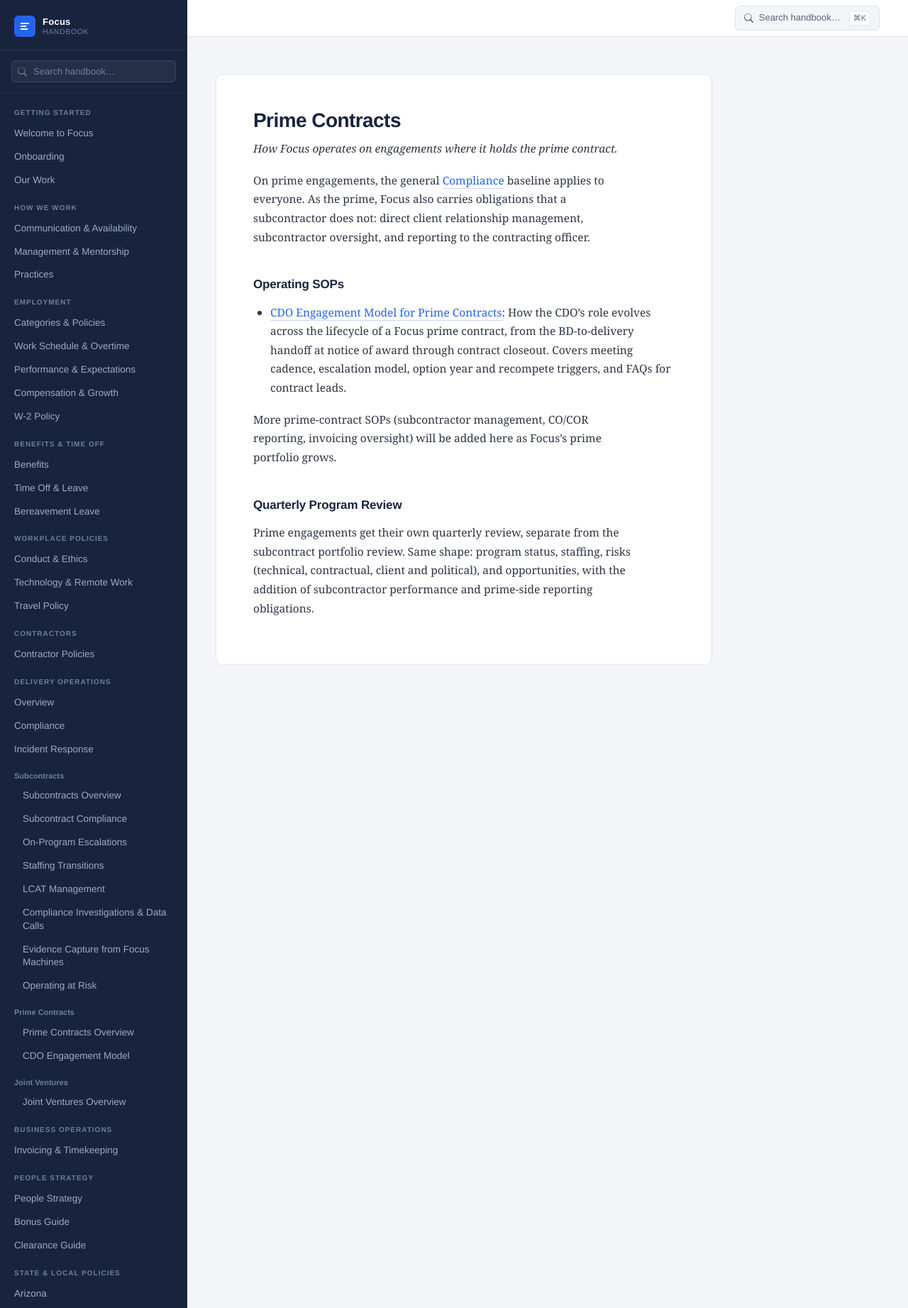
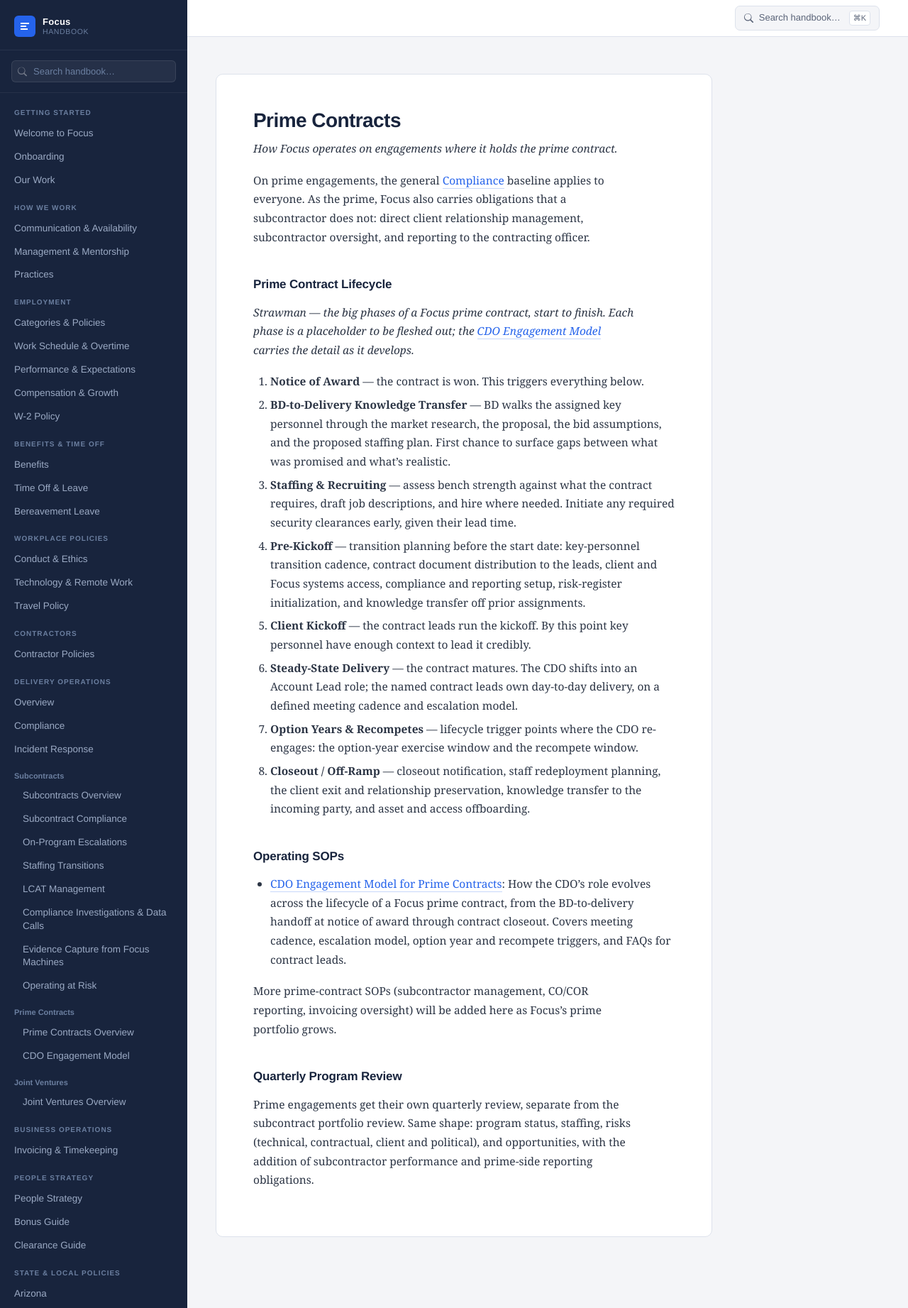
Before and after one commit to focusconsulting/focus-handbook, a Jekyll site: the page built from pages/delivery-operations/prime-contract-ops/index.md, in a window 1280 px wide. Shown: the whole page at 71% size. Built offline with Jekyll 4.4.1, drawn with Linux system fonts in a browser that asks for light colours; our own code applies the rules of GitHub Pages for plain Markdown files.

Commit message:
Add prime contract lifecycle strawman to Prime Contracts overview
Captures the big phases start to finish (Notice of Award → BD knowledge
transfer → Staffing → Pre-Kickoff → Client Kickoff → Steady-State →
Option Years/Recompetes → Closeout) as a placeholder skeleton. Detail
lives in the CDO Engagement Model page.

Co-Authored-By: Claude Opus 4.8 <noreply@anthropic.com>

```diff
--- a/pages/delivery-operations/prime-contract-ops/index.md
+++ b/pages/delivery-operations/prime-contract-ops/index.md
@@ -3,6 +3,19 @@
 _How Focus operates on engagements where it holds the prime contract._
 
 On prime engagements, the general [Compliance](../compliance.md) baseline applies to everyone. As the prime, Focus also carries obligations that a subcontractor does not: direct client relationship management, subcontractor oversight, and reporting to the contracting officer.
+
+## Prime Contract Lifecycle
+
+_Strawman — the big phases of a Focus prime contract, start to finish. Each phase is a placeholder to be fleshed out; the [CDO Engagement Model](cdo-engagement-model.md) carries the detail as it develops._
+
+1. **Notice of Award** — the contract is won. This triggers everything below.
+2. **BD-to-Delivery Knowledge Transfer** — BD walks the assigned key personnel through the market research, the proposal, the bid assumptions, and the proposed staffing plan. First chance to surface gaps between what was promised and what's realistic.
+3. **Staffing & Recruiting** — assess bench strength against what the contract requires, draft job descriptions, and hire where needed. Initiate any required security clearances early, given their lead time.
+4. **Pre-Kickoff** — transition planning before the start date: key-personnel transition cadence, contract document distribution to the leads, client and Focus systems access, compliance and reporting setup, risk-register initialization, and knowledge transfer off prior assignments.
+5. **Client Kickoff** — the contract leads run the kickoff. By this point key personnel have enough context to lead it credibly.
+6. **Steady-State Delivery** — the contract matures. The CDO shifts into an Account Lead role; the named contract leads own day-to-day delivery, on a defined meeting cadence and escalation model.
+7. **Option Years & Recompetes** — lifecycle trigger points where the CDO re-engages: the option-year exercise window and the recompete window.
+8. **Closeout / Off-Ramp** — closeout notification, staff redeployment planning, the client exit and relationship preservation, knowledge transfer to the incoming party, and asset and access offboarding.
 
 ## Operating SOPs
 
```
